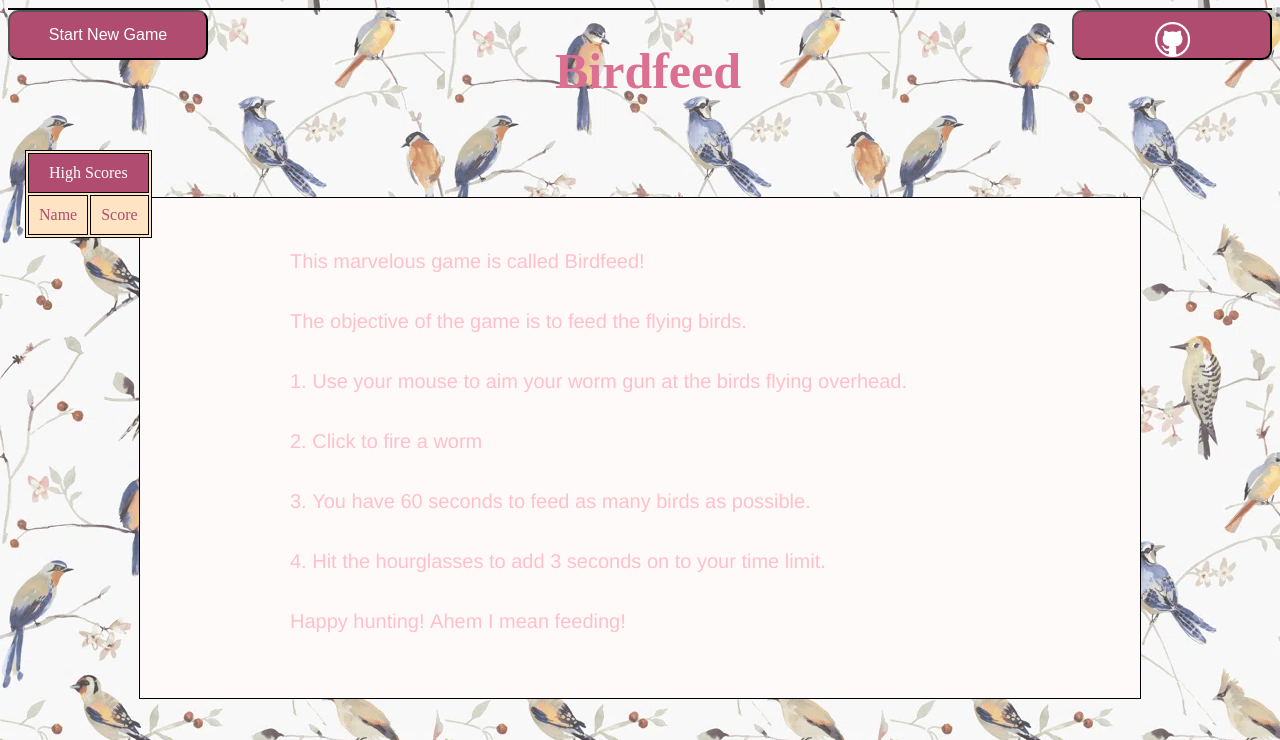
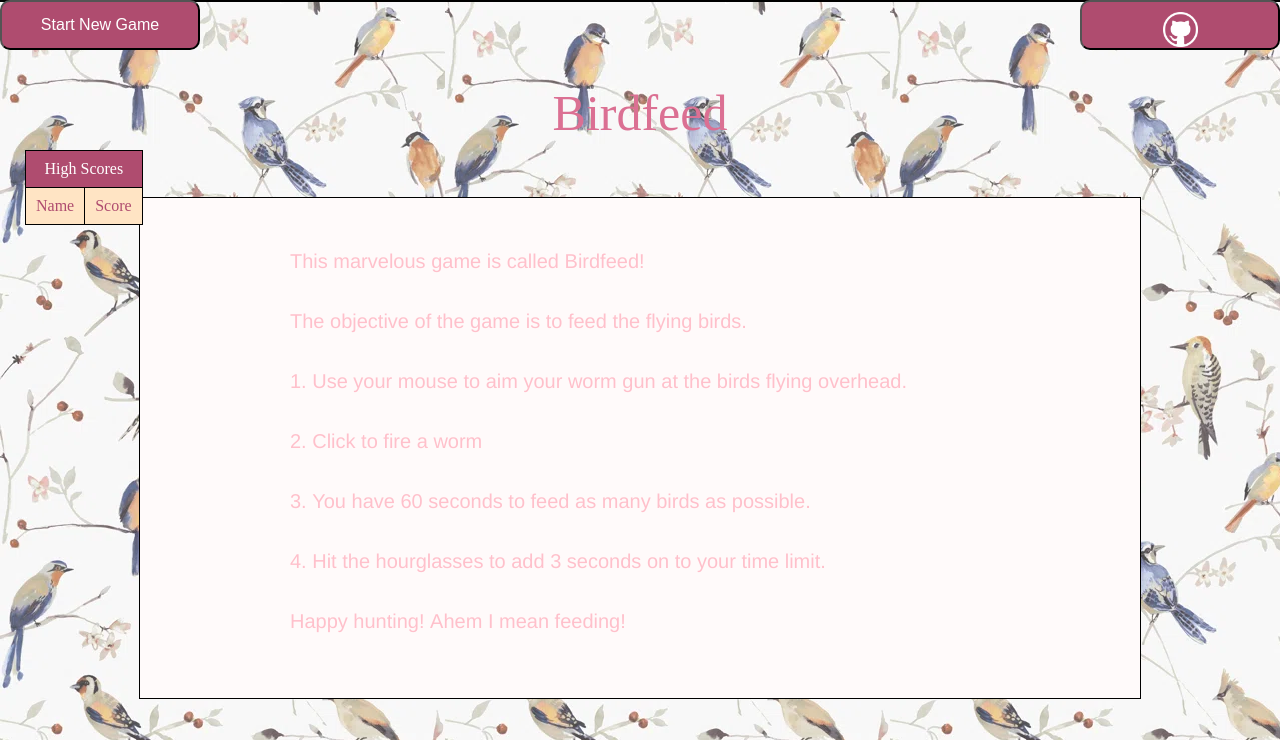
Before and after one commit to abaez8031/Birdfeed, a website built with webpack: page index.html in a window 1280 px wide. Shown: the top 740 px of the page. Built offline with nearby package versions, Linux system fonts and the light colour scheme.

Commit message:
reset css

```diff
--- a/index.html
+++ b/index.html
@@ -6,6 +6,7 @@
     <meta name="viewport" content="width=device-width, initial-scale=1.0" />
     <link rel="stylesheet" href="./dist/main.css" />
     <script src="./dist/main.js" defer></script>
+    <link rel="stylesheet" href="reset.css">
     <link rel="stylesheet" href="style.css" />
     <title>Birdfeed</title>
     <link rel="icon" type="image/x-icon" href="./assets/favicon1.ico" />
--- /dev/null
+++ b/reset.css
@@ -0,0 +1,43 @@
+html, body, div, span, applet, object, iframe,
+h1, h2, h3, h4, h5, h6, p, blockquote, pre,
+a, abbr, acronym, address, big, cite, code,
+del, dfn, em, img, ins, kbd, q, s, samp,
+small, strike, strong, sub, sup, tt, var,
+b, u, i, center,
+dl, dt, dd, ol, ul, li,
+fieldset, form, label, legend,
+table, caption, tbody, tfoot, thead, tr, th, td,
+article, aside, canvas, details, embed,
+figure, figcaption, footer, header, hgroup,
+menu, nav, output, ruby, section, summary,
+time, mark, audio, video {
+	margin: 0;
+	padding: 0;
+	border: 0;
+	font-size: 100%;
+	font: inherit;
+	vertical-align: baseline;
+}
+/* HTML5 display-role reset for older browsers */
+article, aside, details, figcaption, figure,
+footer, header, hgroup, menu, nav, section {
+	display: block;
+}
+body {
+	line-height: 1;
+}
+ol, ul {
+	list-style: none;
+}
+blockquote, q {
+	quotes: none;
+}
+blockquote:before, blockquote:after,
+q:before, q:after {
+	content: '';
+	content: none;
+}
+table {
+	border-collapse: collapse;
+	border-spacing: 0;
+}
--- a/style.css
+++ b/style.css
@@ -21,9 +21,11 @@
   display: block;
   padding: 10px 20px;
   text-align: center;
-  float: left;
   font-size: 16px;
   cursor: pointer;
+  position: absolute;
+  top: 0;
+  left: 0;
   width: 200px;
   height: 50px;
 }
@@ -35,9 +37,11 @@
   display: block;
   padding: 10px 20px;
   text-align: center;
-  float: right;
   font-size: 16px;
   cursor: pointer;
+  position: absolute;
+  top: 0;
+  right:0;
   width: 200px;
   height: 50px;
 }
@@ -121,7 +125,7 @@ body {
   font-size: 50px;
   position: absolute;
   width: 100%;
-  top: 0;
+  top: 11%;
   text-align: center;
   color: palevioletred;
   font-family: chalkduster;
```
